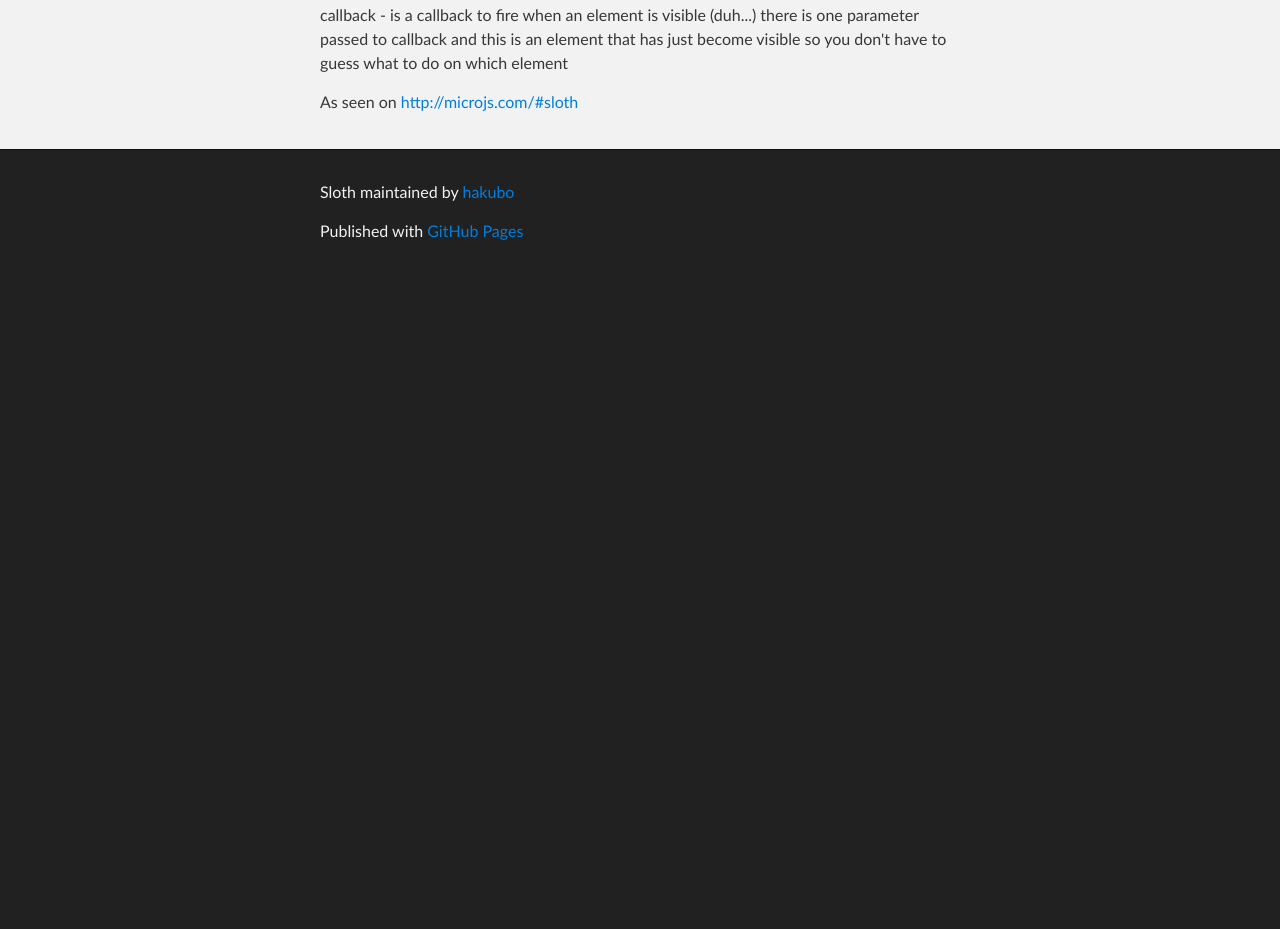
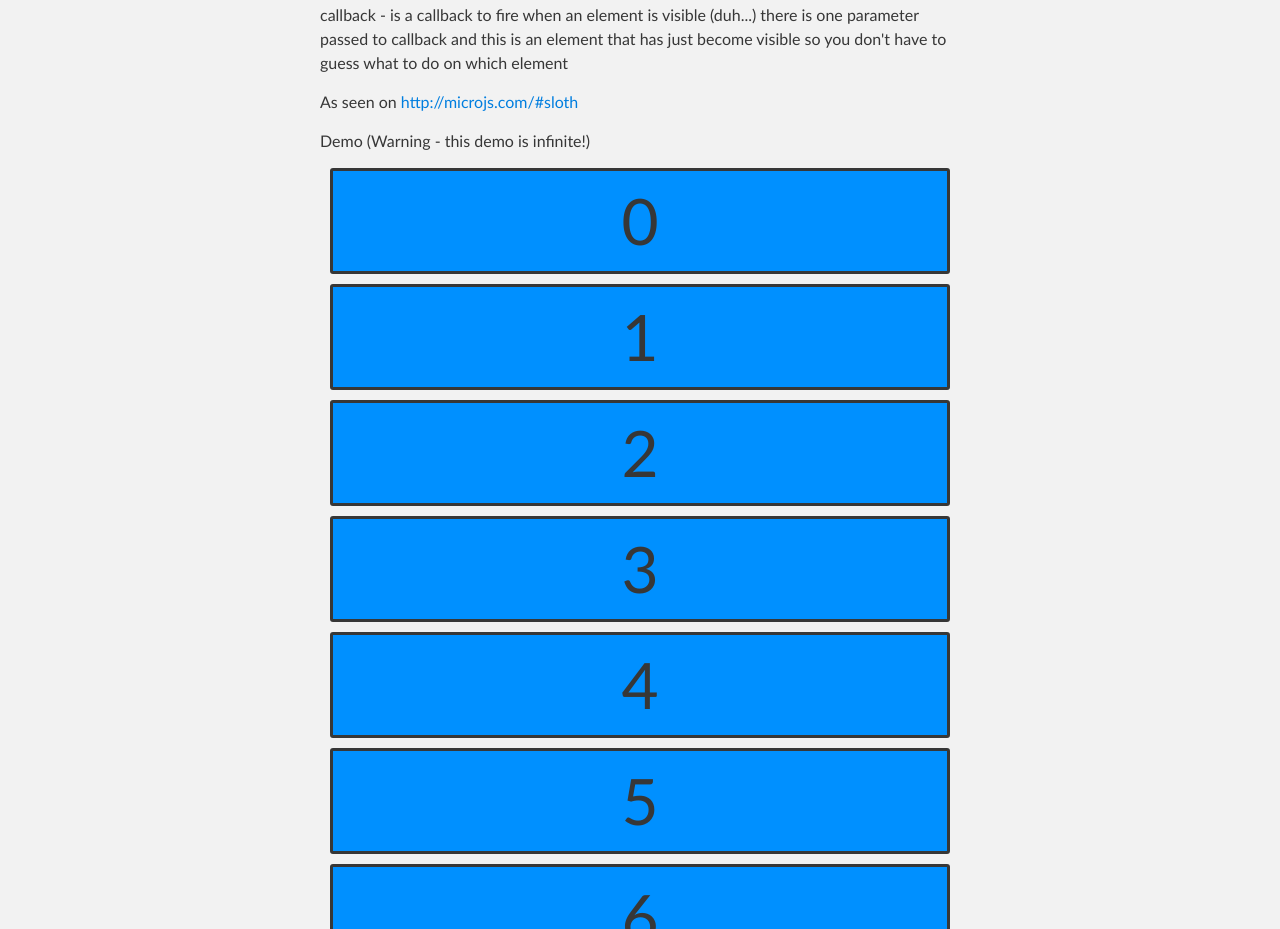
Before and after one commit to hakubo/Sloth, a plain HTML site: page index.html in a window 1280 px wide. Shown: the part 1472-2401 px from the top of the page. Before the commit the page ends 1750 px from the top, so only its background shows below. Drawn offline with Linux system fonts and the light colour scheme.

Commit message:
small damo on a page

```diff
--- a/index.html
+++ b/index.html
@@ -9,6 +9,31 @@
     <link rel="stylesheet" type="text/css" media="screen" href="stylesheets/stylesheet.css">
 
     <title>Sloth</title>
+	  <style>
+		 #demo div {
+			  height: 100px;
+
+			  background: #4AA329;
+
+			  margin: 10px;
+
+			  text-align: center;
+			  font-size: 4em;
+			  line-height: 100px;
+
+			 border: 3px solid;
+			 border-radius: 3px;
+
+			 -webkit-transition: all 2s;
+			 -moz-transition: all 2s;
+			 -o-transition: all 2s;
+			 transition: all 2s;
+		  }
+
+		  #demo .color {
+			  background-color: #0090ff;
+		  }
+	  </style>
   </head>
 
   <body>
@@ -95,9 +120,36 @@ so you don't have to guess what to do on which element</p>
 
 <p>As seen on
 <a href="http://microjs.com/#sloth">http://microjs.com/#sloth</a></p>
-      </section>
+
+		  <p>Demo (Warning - this demo is infinite!)
+		  </p>
+		  <section id=demo>
+			  <div></div>
+		  </section>
+	  </section>
     </div>
+	<script src="javascripts/sloth.js"></script>
+	<script>
+		var i = 0,
+			demo = document.querySelector('#demo'),
+			niceCallback = function(element){
+				element.className = 'color';
+				element.textContent = i++;
 
+				demo.insertAdjacentHTML('beforeend', '<div></div>');
+
+				sloth({
+					on: demo.querySelector('div:last-child'),
+					threshold: -50,
+					callback: niceCallback
+				});
+			};
+
+		sloth({
+			on: demo.querySelector('div'),
+			callback: niceCallback
+		});
+	</script>
     <!-- FOOTER  -->
     <div id="footer_wrap" class="outer">
       <footer class="inner">
--- /dev/null
+++ b/javascripts/sloth.js
@@ -0,0 +1 @@
+(function(e){function t(){var t="prototype",n="scroll",r=Array[t].slice,i,s,o,u=e.setTimeout,a=[],f=function(e,t,n){this.element=e,this.threshold=t,this.callback=function(){n(e)}},l=function(){var t=a.length,r;if(t){i=e.scrollY,s=i+e.innerHeight;while(t--)r=a[t],r.visible()&&(u(r.callback,0),a.splice(t,1))}else e.removeEventListener(n,l)};return f[t].visible=function(){var e=this.element,t=this.threshold,n=e.offsetTop-t,r=n+e.offsetHeight+t;return s>=n&&i<=r},function(t){if(t){var i=t.on,s=t.threshold!==o?t.threshold:100,u=t.callback,c;if(!i||!u)throw"elements or callback missing";if(i.length!==o){i=r.call(i),c=i.length;while(c--)a.push(new f(i[c],s,u))}else a.push(new f(i,s,u));l(),a.length&&e.addEventListener(n,l)}}}e.define&&e.define.amd?e.define("sloth",t):e.sloth=t()})(this)
```
